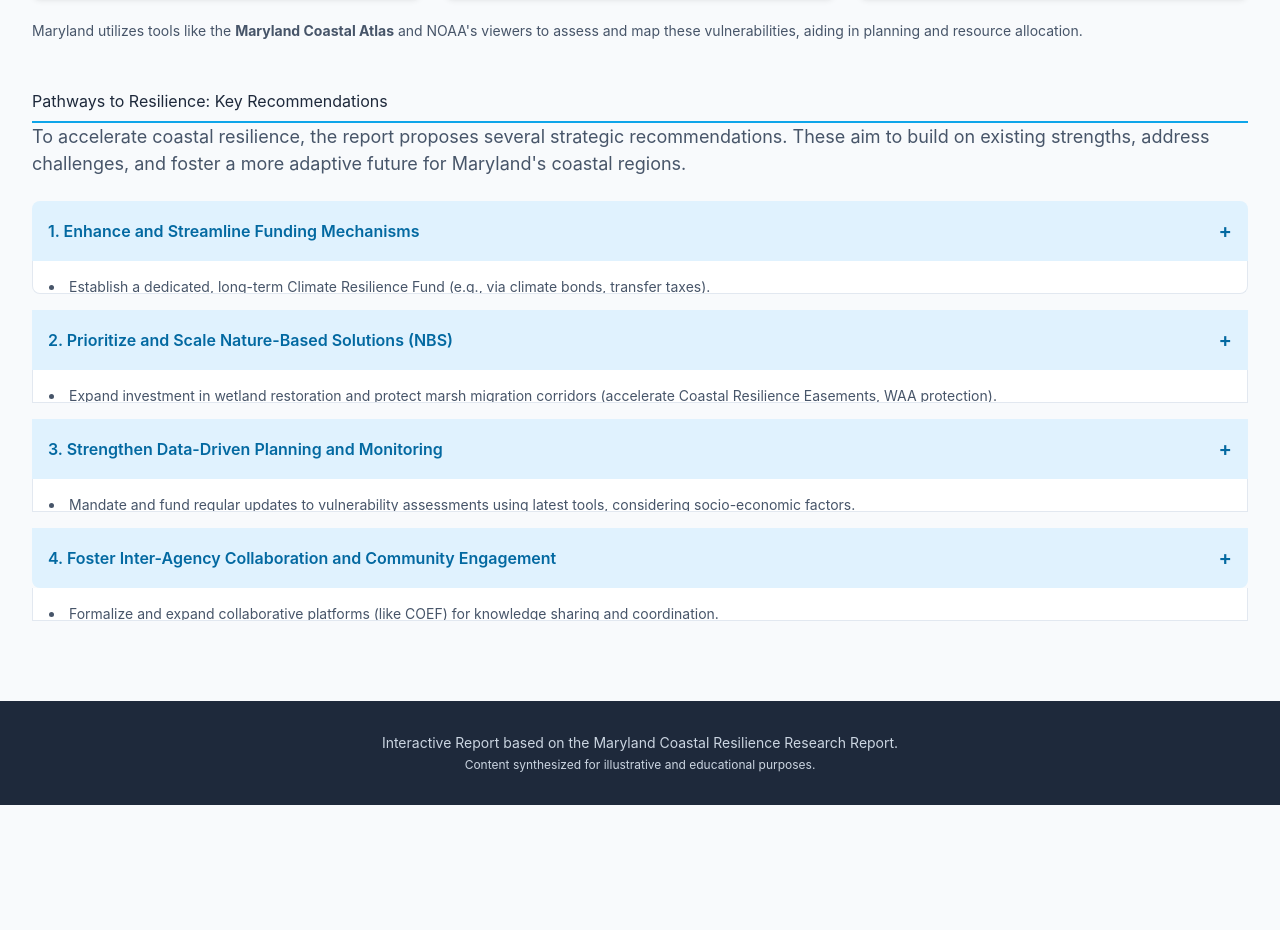
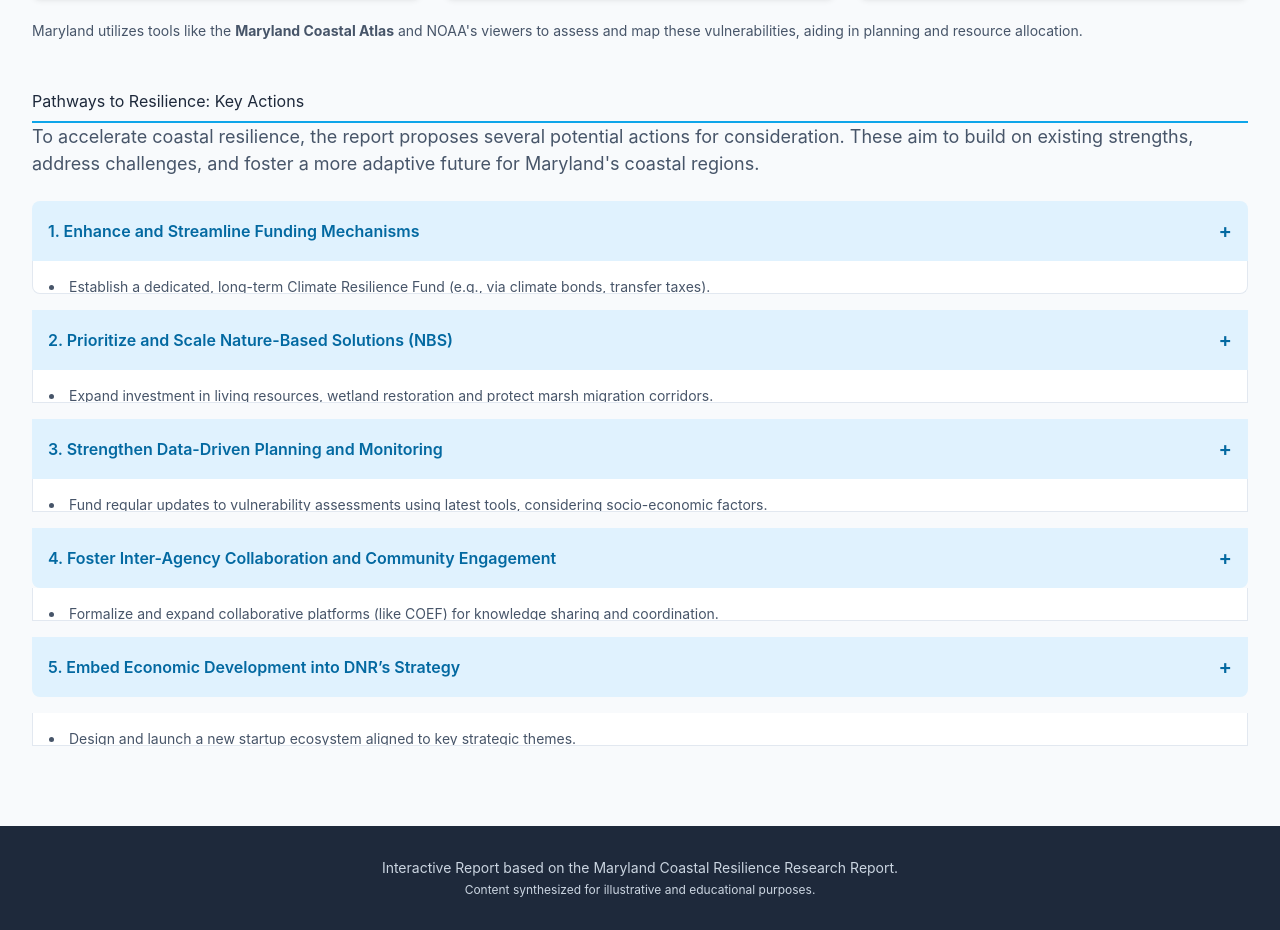
Before and after one commit to jwheelerBM1/Coastal-Resilience, a plain HTML site: page Maryland_Coastal_Resilience_Bluemvmt_Site.HTML in a window 1280 px wide. Shown: the part 4702-5632 px from the top of the page. Before the commit the page ends 5507 px from the top, so only its background shows below. Drawn offline with nearby package versions, Linux system fonts and the light colour scheme.

Commit message:
Update Maryland_Coastal_Resilience_Bluemvmt_Site.HTML

```diff
--- a/Maryland_Coastal_Resilience_Bluemvmt_Site.HTML
+++ b/Maryland_Coastal_Resilience_Bluemvmt_Site.HTML
@@ -356,8 +356,8 @@
         </section>
 
         <section id="recommendations" class="my-12 scroll-mt-20">
-            <h2>Pathways to Resilience: Key Recommendations</h2>
-            <p class="section-intro">To accelerate coastal resilience, the report proposes several strategic recommendations. These aim to build on existing strengths, address challenges, and foster a more adaptive future for Maryland's coastal regions.</p>
+            <h2>Pathways to Resilience: Key Actions</h2>
+            <p class="section-intro">To accelerate coastal resilience, the report proposes several potential actions for consideration. These aim to build on existing strengths, address challenges, and foster a more adaptive future for Maryland's coastal regions.</p>
             <div class="space-y-4" id="recommendations-accordion">
                 <div>
                     <button class="accordion-button w-full text-left p-4 bg-sky-100 hover:bg-sky-200 rounded-t-lg font-semibold text-sky-700 flex justify-between items-center">
@@ -379,7 +379,7 @@
                     </button>
                     <div class="accordion-content bg-white p-4 border border-t-0 border-slate-200">
                         <ul class="list-disc list-inside space-y-2 text-sm text-slate-600">
-                            <li>Expand investment in wetland restoration and protect marsh migration corridors (accelerate Coastal Resilience Easements, WAA protection).</li>
+                            <li>Expand investment in living resources, wetland restoration and protect marsh migration corridors.</li>
                             <li>Integrate green infrastructure (permeable pavements, rain gardens) into urban/suburban planning.</li>
                         </ul>
                     </div>
@@ -391,7 +391,7 @@
                     </button>
                     <div class="accordion-content bg-white p-4 border border-t-0 border-slate-200">
                        <ul class="list-disc list-inside space-y-2 text-sm text-slate-600">
-                            <li>Mandate and fund regular updates to vulnerability assessments using latest tools, considering socio-economic factors.</li>
+                            <li>Fund regular updates to vulnerability assessments using latest tools, considering socio-economic factors.</li>
                             <li>Enhance real-time flood monitoring and early warning systems across vulnerable communities.</li>
                             <li>Invest in long-term monitoring of resilience project effectiveness, especially NBS.</li>
                         </ul>
@@ -407,6 +407,18 @@
                             <li>Formalize and expand collaborative platforms (like COEF) for knowledge sharing and coordination.</li>
                             <li>Integrate climate resilience into all state planning, capital improvement, and permitting processes.</li>
                             <li>Empower local communities, especially the most impacted, in decision-making for resilience projects.</li>
+                        </ul>
+                    </div>
+                </div>
+		     <button class="accordion-button w-full text-left p-4 bg-sky-100 hover:bg-sky-200 rounded-b-lg font-semibold text-sky-700 flex justify-between items-center">
+                        5. Embed Economic Development into DNR’s Strategy
+                         <span class="plus-minus text-xl">+</span>
+                    </button>
+                    <div class="accordion-content bg-white p-4 border border-t-0 border-slate-200">
+                        <ul class="list-disc list-inside space-y-2 text-sm text-slate-600">
+                            <li>Design and launch a new startup ecosystem aligned to key strategic themes.</li>
+                            <li>Provide significant, non-dilutive funding.</li>
+                            <li>Grow jobs, GDP and attact greater private investment.</li>
                         </ul>
                     </div>
                 </div>
```
